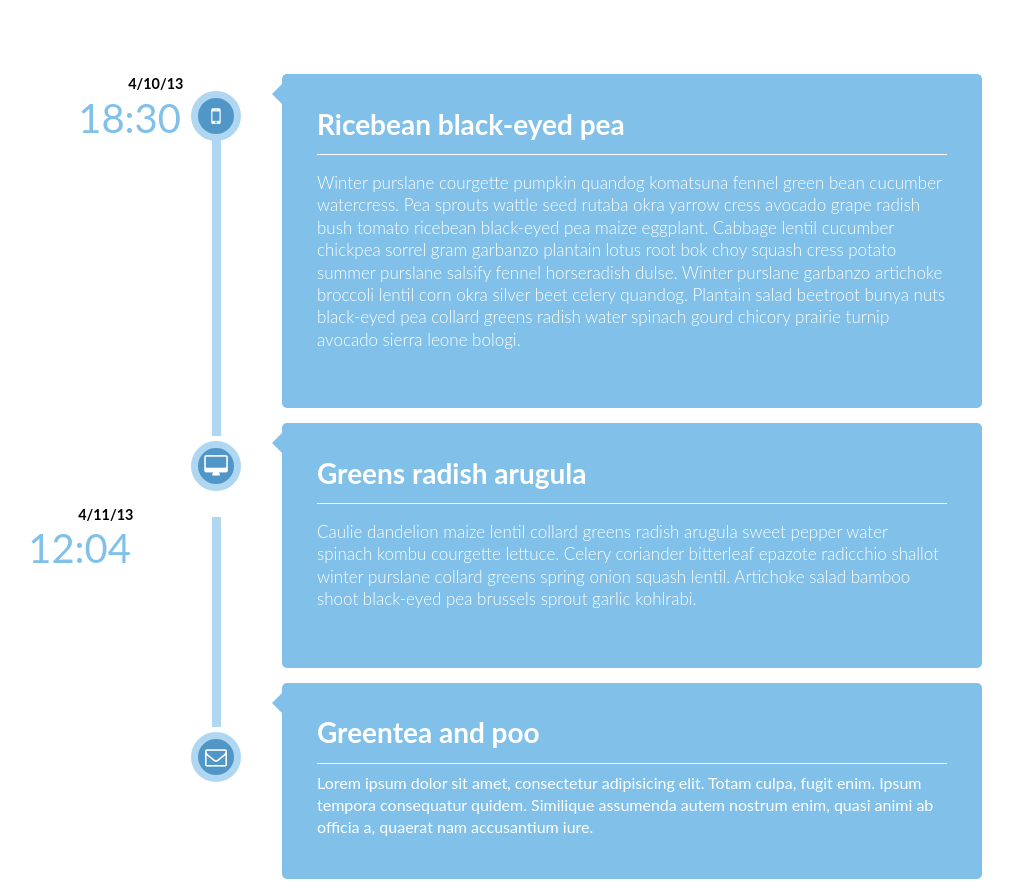
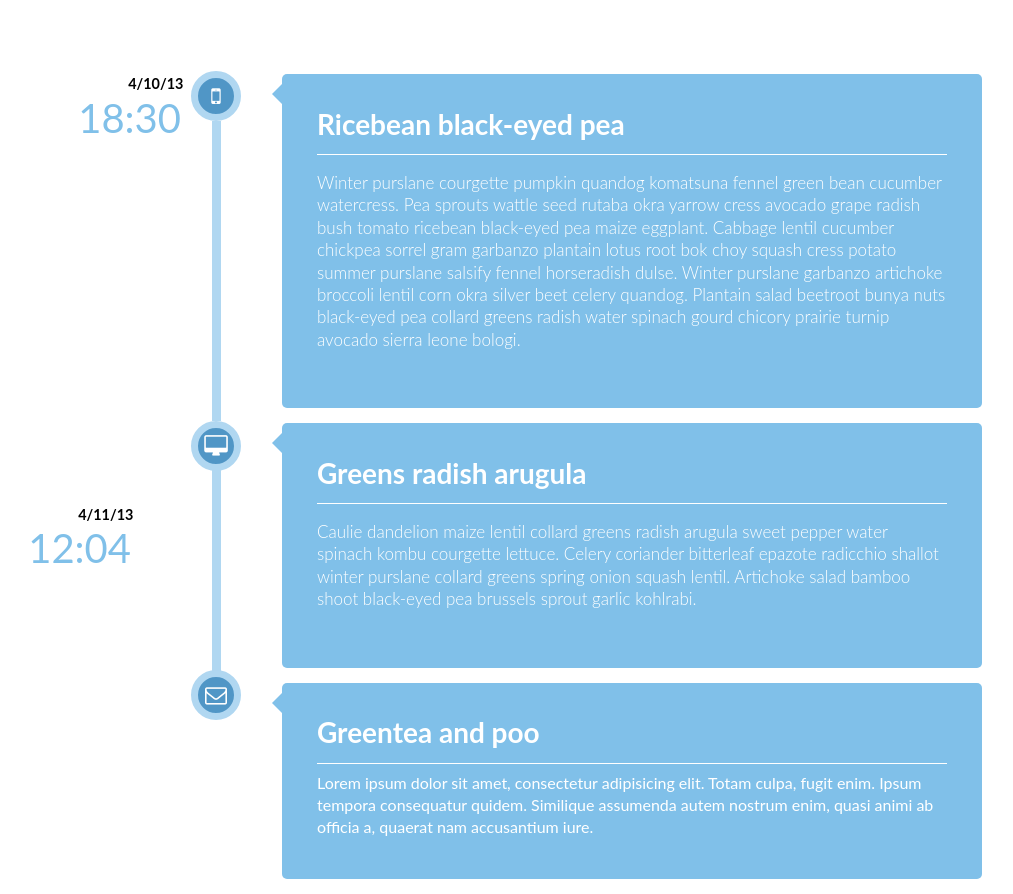
Before and after one commit to Jonothompson/1.3-timeline-layout-jonathan-thompson, a plain HTML site: page index.html in a window 1280 px wide. Shown: the whole page, without its empty margins (143-1156 px from the left). Drawn offline with Linux system fonts and the light colour scheme.

Commit message:
Added ID's to several elements to align aside contents. still cant fix second time div.

```diff
--- a/index.html
+++ b/index.html
@@ -16,19 +16,19 @@
                 <p>4/10/13</p>
                 <h2>18:30</h2>
             </div>
-                <i class="fa fa-mobile fa-2x"></i>
+                <i class="fa fa-mobile fa-2x" id="upup"></i>
             </div>
-        <div class="verticalline1"></div>
-            <i class="fa fa-desktop fa-2x"></i>
+        <div class="verticalline1" id="upup1"></div>
+            <i class="fa fa-desktop fa-2x" id="up"></i>
         <div class="checkpoint">
             <div id="time2" class="time">
                 <p>4/11/13</p>
                 <h2>12:04</h2>
             </div>
         </div>
-        <div class="verticalline2"></div>
+        <div class="verticalline2" id="up2"></div>
         <div class="checkpoint">
-                <i class="fa fa-envelope-o"></i>
+                <i class="fa fa-envelope-o" id="up3"></i>
         </div>
     </aside>
 
--- a/main.css
+++ b/main.css
@@ -1,11 +1,4 @@
-/** {
-    box-sizing: border-box;
-    border: 1px solid red;
-}*/
-
 body {
-    /*margin-top: 63px;
-    margin-right: 100px;*/
     padding-top: 25px;
     font-family: "Lato", sans-serif;
 }
@@ -38,6 +31,26 @@ body {
 .fa, .verticalline1, .verticalline2 {
 	position: relative;
 	top: -15px;
+}
+
+#upup {
+    top: -35px;
+}
+
+#upup1 {
+    top: -35px;
+}
+
+#up {
+    top: -35px;
+}
+
+#up2 {
+    top: -70px;
+}
+
+#up3 {
+    top: -77px;
 }
 
 .verticalline1, .verticalline2 {
```
